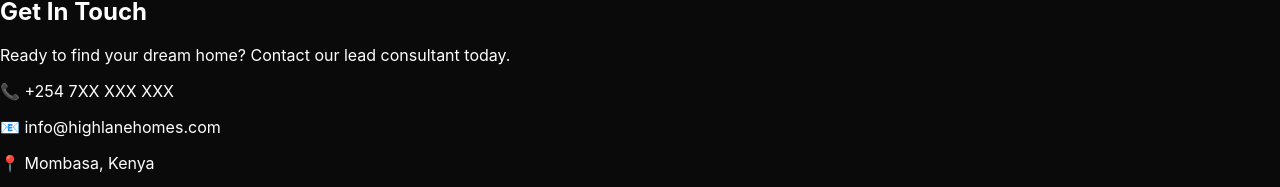
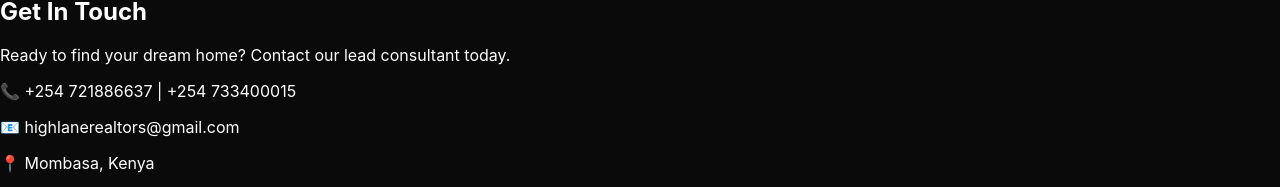
Before and after one commit to m0eche/high-lane-realtors, a React (Create React App) app: page / in a window 1280 px wide. Shown: the part 871-1058 px from the top of the page. Built offline with nearby package versions, Linux system fonts and the light colour scheme; no server answers; a web font is replaced by a local one.

Commit message:
updated contact information and social links

```diff
--- a/src/App.js
+++ b/src/App.js
@@ -75,8 +75,8 @@
         <h2>Get In Touch</h2>
         <p>Ready to find your dream home? Contact our lead consultant today.</p>
         <div className="contact-details">
-          <p>📞 +254 7XX XXX XXX</p>
-          <p>📧 info@highlanehomes.com</p>
+          <p>📞 +254 721886637 | +254 733400015</p>
+          <p>📧 highlanerealtors@gmail.com</p>
           <p>📍 Mombasa, Kenya</p>
         </div>
         <p className="copyright">© 2026 High-Lane Homes & Allied. All Rights Reserved.</p>
```
